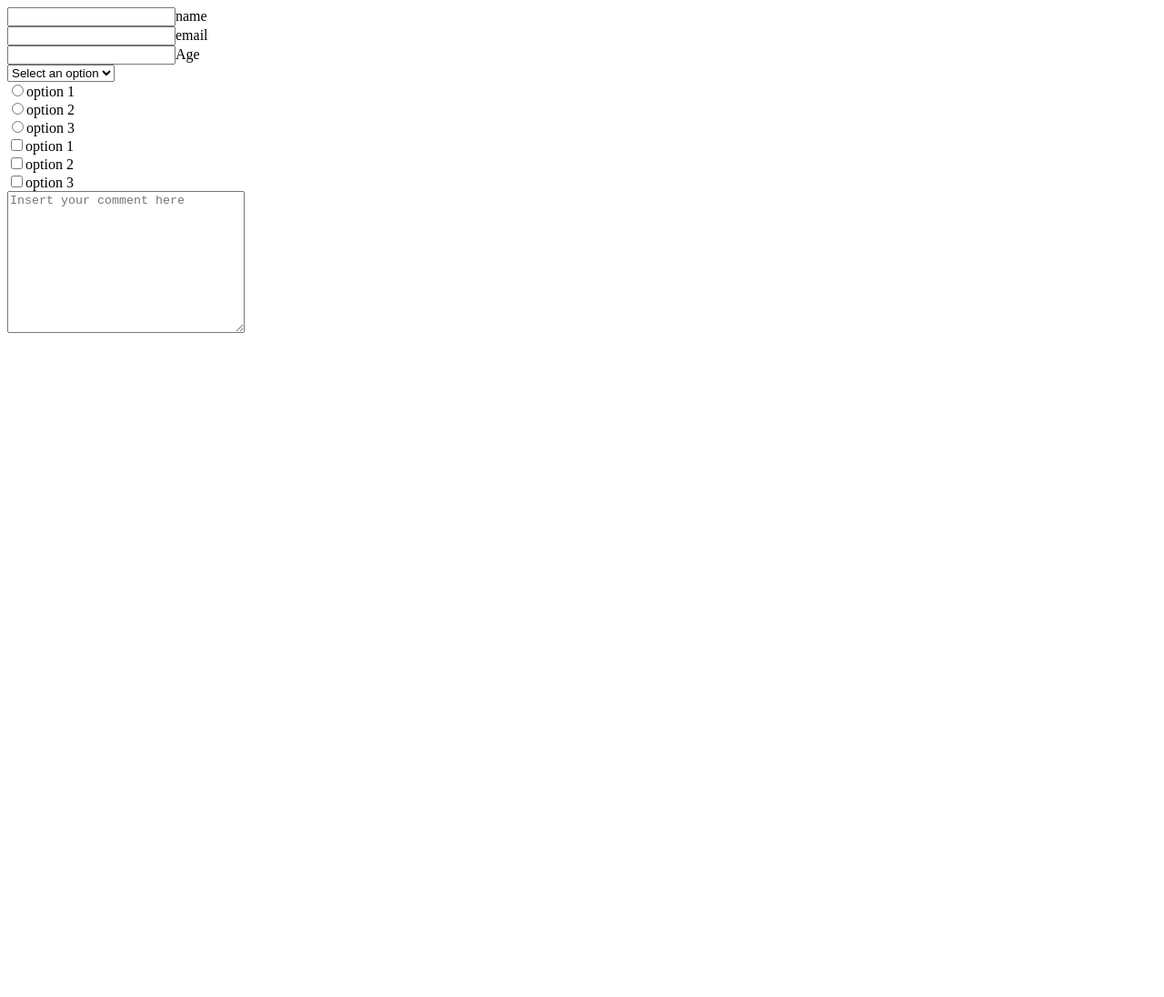
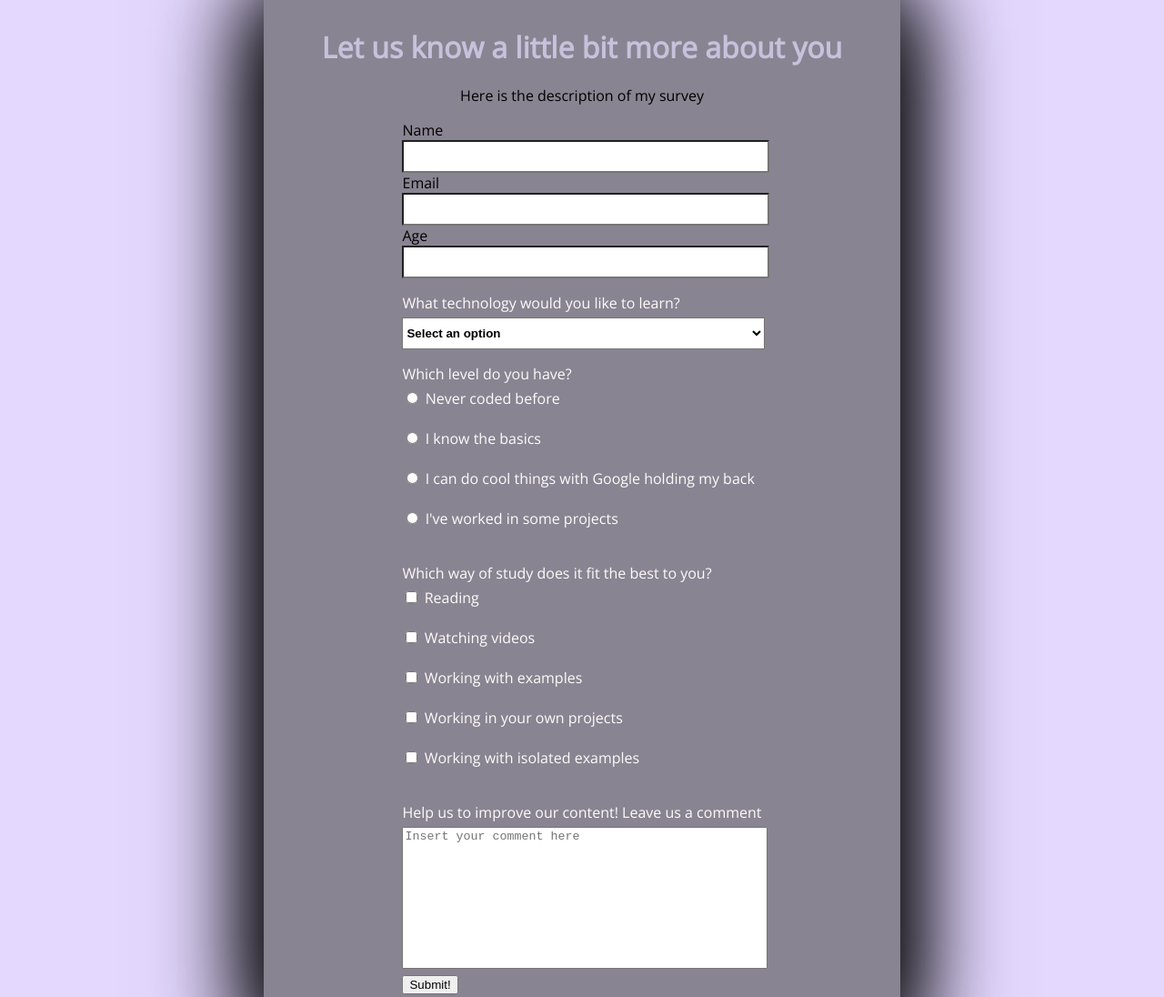
Before and after one commit to leituu/survey-form-fcc, a plain HTML site: page index.html in a window 1280 px wide. Shown: the top 1096 px of the page at 91% size. Before the commit the page ends 800 px from the top, so only its background shows below. Drawn offline with nearby package versions, Linux system fonts and the light colour scheme.

Commit message:
All options in radio,checkbox and dropdown menu were modified

```diff
--- a/index.html
+++ b/index.html
@@ -5,41 +5,60 @@
     <meta http-equiv="X-UA-Compatible" content="IE=edge">
     <meta name="viewport" content="width=device-width, initial-scale=1.0">
     <title>Document</title>
+    <link rel="stylesheet" href="style.css">
+    <link rel="preconnect" href="https://fonts.gstatic.com">
+<link href="https://fonts.googleapis.com/css2?family=Open+Sans&display=swap" rel="stylesheet">
 </head>
 <body>
-    <div id="main-container">
-        <div id="title"></div>
-        <div id="description"></div>
+    <div id="layer">
+        <div class="layer" id="main-container">
+            <div id="title">
+                <h1>Let us know a little bit more about you</h1>
+            </div>
+            <div id="description">
+                <p>Here is the description of my survey</p>
+            </div>
             <div id="form-container">
                 <form action="" id="survey-form">
-                <div class="section"><label for="name"><input type="text" name="name" id="name" >name</label></div>
-                <div class="section"><label for="email"><input type="text" name="email" id="email">email</label></div>
-                <div class="section"><label for="age"><input type="number" min="18"  name="age" id="age">Age</label></div>
+                    <div class="section"><label for="name">Name<input class="text-input" type="text" name="name" id="name" ></label></div>
+                    <div class="section"><label for="email">Email<input class="text-input" type="text" name="email" id="email"></label></div>
+                    <div class="section"><label for="age">Age<input  class="text-input" type="number" min="18"  name="age" id="age"></label></div>
+                    <p>What technology would you like to learn?</p>
                     <div class="section">
                         <select name="dropdown-menu" id="dropdown-menu">
                                 <option value="opt1" id="option1" disabled selected>Select an option</option>
-                            <option value="opt1" id="option1">option 1</option>
-                            <option value="opt2" id="option2">option 2</option>
-                            <option value="opt3" id="option3">option 3</option>
-                            <option value="opt4" id="option4">option 4</option>
-                            <option value="opt5" id="option5">option 5</option>
+                                <option value="opt1" id="option1">C++</option>
+                                <option value="opt2" id="option2">Python</option>
+                                <option value="opt3" id="option3">Javascript</option>
+                                <option value="opt4" id="option4">Java</option>
+                                <option value="opt5" id="option5">Ruby</option>
                         </select>
                     </div>
+                    <p>Which level do you have?</p>
+                    <div class="section flex-option">
+                        <label for="radio-option-1"><input type="radio" name="level" id="radio-option-1" value="begginer"> Never coded before</input></label><br>
+                        <label for="radio-option-2"><input type="radio" name="level" id="radio-option-2" value="pre-intermediate"> I know the basics</input></label><br>
+                        <label for="radio-option-3"><input type="radio" name="level" id="radio-option-3" value="intermediate"> I can do cool things with Google holding my back</input></label><br>
+                        <label for="radio-option-4"><input type="radio" name="level" id="radio-option-4" value="advanced"> I've worked in some projects</input></label><br>
+                    </div>
+                    <p>Which way of study does it fit the best to you?</p>
+                    <div class="section flex-option">
+                        <label for="checkbox-option-1"><input type="checkbox" name="checkbox-option-1" id="checkbox-option-1"> Reading</input></label><br>
+                        <label for="checkbox-option-2"><input type="checkbox" name="checkbox-option-2" id="checkbox-option-2"> Watching videos</input></label><br>
+                        <label for="checkbox-option-3"><input type="checkbox" name="checkbox-option-3" id="checkbox-option-3"> Working with examples</input></label><br>
+                        <label for="checkbox-option-3"><input type="checkbox" name="checkbox-option-3" id="checkbox-option-3"> Working in your own projects</input></label><br>
+                        <label for="checkbox-option-3"><input type="checkbox" name="checkbox-option-3" id="checkbox-option-3"> Working with isolated examples</input></label><br>
+                    </div>
+                    <p>Help us to improve our content! Leave us a comment</p>
                     <div class="section">
-                    <label for="radio-option-1"><input type="radio" name="option-selected" id="radio-option-1">option 1</input></label><br>
-                    <label for="radio-option-2"><input type="radio" name="option-selected" id="radio-option-2">option 2</input></label><br>
-                    <label for="radio-option-3"><input type="radio" name="option-selected" id="radio-option-3">option 3</input></label><br>
+                        <textarea name="comment" id="comment" cols="30" rows="10" placeholder="Insert your comment here" ></textarea>
                     </div>
                     <div class="section">
-                    <label for="checkbox-option-1"><input type="checkbox" name="checkbox-option-1" id="checkbox-option-1">option 1</input></label><br>
-                    <label for="checkbox-option-2"><input type="checkbox" name="checkbox-option-2" id="checkbox-option-2">option 2</input></label><br>
-                    <label for="checkbox-option-3"><input type="checkbox" name="checkbox-option-3" id="checkbox-option-3">option 3</input></label><br>
-                </div>
-                <div class="section">
-                    <textarea name="comment" id="comment" cols="30" rows="10" placeholder="Insert your comment here" ></textarea>
+                        <button type="submit"> Submit!</button>
                     </div>
                 </form>
             </div>
         </div>
+    </div>
 </body>
 </html>
```
Lines whose indentation alone changed are shown as unchanged.
